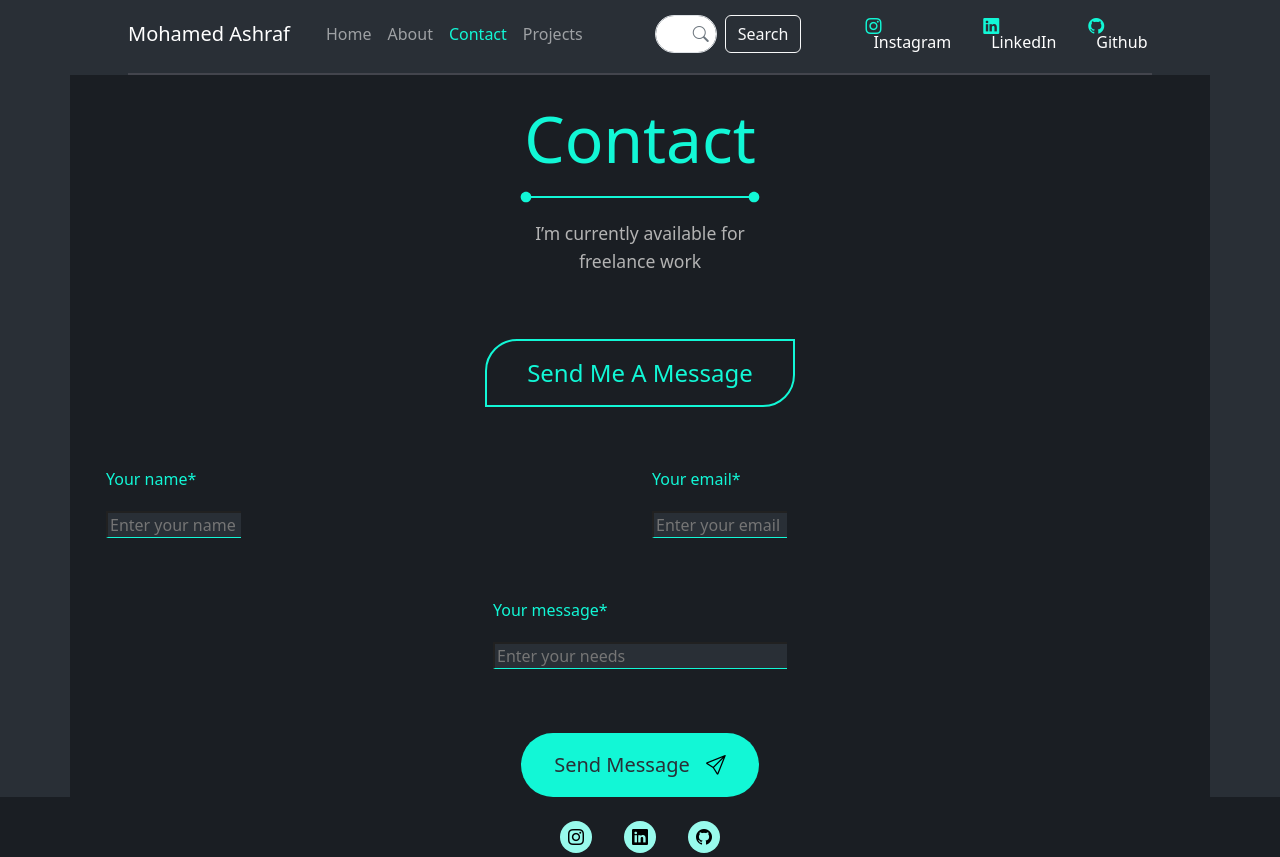
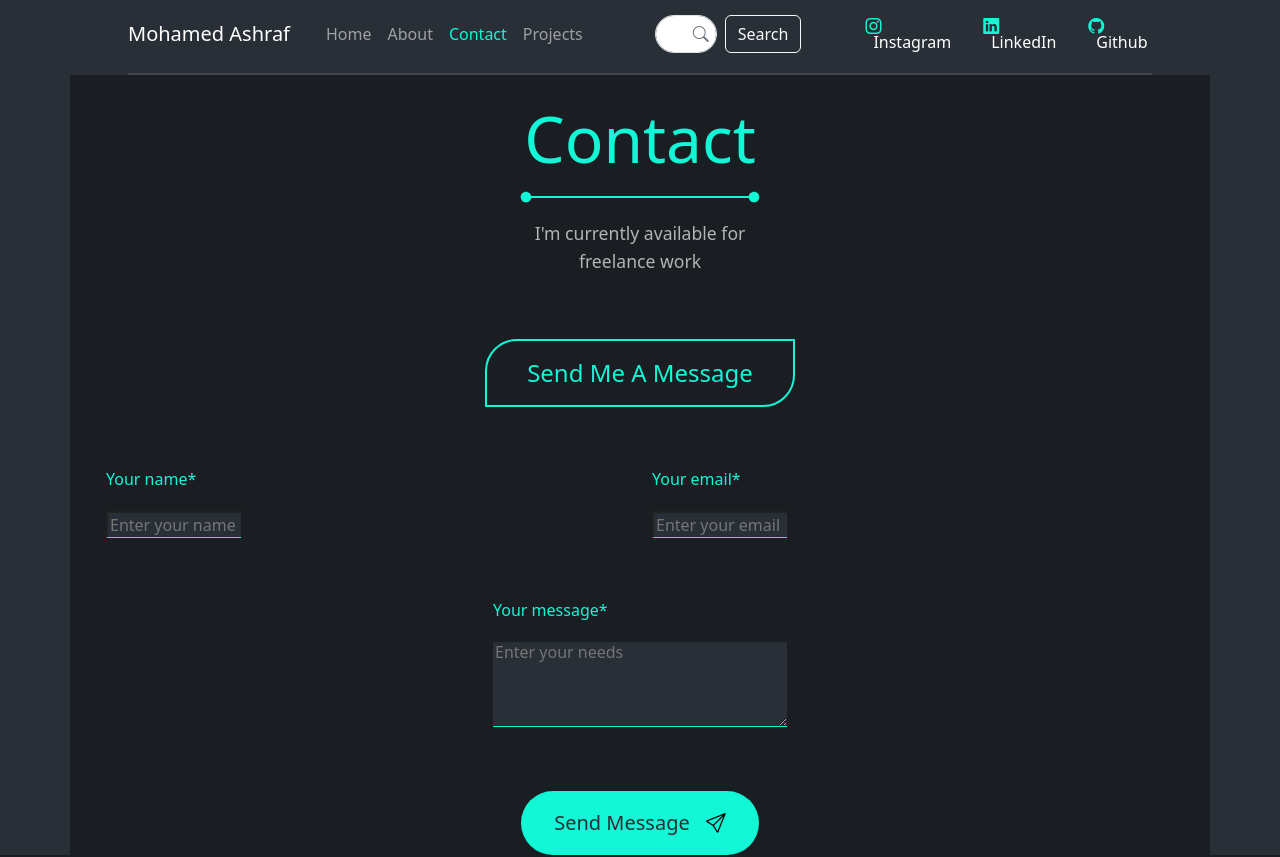
Before and after one commit to mhmd-ashrf-saad/Portfolio, an Angular app: page /contact in a window 1280 px wide. Shown: the top 857 px of the page. Built offline with nearby package versions, Linux system fonts and the light colour scheme; a web font is replaced by a local one.

Commit message:
form functionality contact page

```diff
--- a/package.json
+++ b/package.json
@@ -18,6 +18,7 @@
     "@angular/router": "^20.0.0",
     "bootstrap": "^5.3.6",
     "bootstrap-icons": "^1.13.1",
+    "emailjs-com": "^3.2.0",
     "rxjs": "~7.8.0",
     "tslib": "^2.3.0",
     "zone.js": "~0.15.0"
--- a/src/app/contact/contact.css
+++ b/src/app/contact/contact.css
@@ -127,3 +127,12 @@
 label{
   color:var(--active);
 }
+textarea {
+  background-color: var(--primary);
+  color: white;
+  border-bottom: 0.063rem solid var(--active);
+  border-right: none;
+  border-left: none;
+  border-top: none;
+
+}
--- a/src/app/contact/contact.html
+++ b/src/app/contact/contact.html
@@ -8,10 +8,10 @@
         fill="#12F7D6" />
     </svg>
     </div>
-        <p>I’m currently available for<br> freelance work</p>
+    <p>I'm currently available for<br> freelance work</p>
+  </div>
 
-    </div>
-    <form action="">
+  <form (ngSubmit)="onSubmit()" #contactForm="ngForm">
     <div class="content">
       <div class="title">
         <span>Send me a message</span>
@@ -20,19 +20,43 @@
         <div class="personal-information">
           <div class="input-field">
             <label for="name">Your name*</label>
-                        <input type="text" name="name" placeholder="Enter your name">
+            <input
+              type="text"
+              name="name"
+              id="name"
+              placeholder="Enter your name"
+              [(ngModel)]="formData.name"
+              required>
           </div>
           <div class="input-field">
             <label for="email">Your email*</label>
-                        <input type="text" name="email" placeholder="Enter your email">
+            <input
+              type="email"
+              name="email"
+              id="email"
+              placeholder="Enter your email"
+              [(ngModel)]="formData.email"
+              required>
           </div>
         </div>
         <div class="message input-field">
           <label for="message">Your message*</label>
-                    <input type="text" name="message" placeholder="Enter your needs" id="message">
+          <textarea
+            name="message"
+            id="message"
+            placeholder="Enter your needs"
+            [(ngModel)]="formData.message"
+            rows="5"
+            required></textarea>
         </div>
       </div>
     </div>
-        <button type="button" class="btn">Send Message<i class="bi bi-send"></i></button>
+    <button
+      type="submit"
+      class="btn"
+      [disabled]="isSubmitting">
+      {{isSubmitting ? 'Sending...' : 'Send Message'}}
+      <i class="bi bi-send"></i>
+    </button>
   </form>
 </div>
--- a/src/app/contact/contact.ts
+++ b/src/app/contact/contact.ts
@@ -1,11 +1,71 @@
 import { Component } from '@angular/core';
+import emailjs from 'emailjs-com';
+import { FormsModule } from '@angular/forms';
 
 @Component({
   selector: 'app-contact',
-  imports: [],
+  imports: [FormsModule],
   templateUrl: './contact.html',
   styleUrl: './contact.css'
 })
 export class Contact {
   title = 'Contact';
+  formData = {
+    name: '',
+    email: '',
+    message: ''
+  };
+
+  // Loading state
+  isSubmitting = false;
+
+  constructor() {
+    // Initialize EmailJS with your User ID
+    emailjs.init("2Kc4YOe-owfZOqIM4"); //  User ID --> pubilc key on email js
+  }
+
+  onSubmit() {
+    // Validate form
+    if (!this.formData.name || !this.formData.email || !this.formData.message) {
+      alert('Please fill in all required fields');
+      return;
+    }
+
+    this.isSubmitting = true;
+
+    // EmailJS service configuration
+    const serviceID = 'service_qjs9qm5'; // Replace with your Service ID
+    const templateID = 'template_1e4zrib'; // Replace with your Template ID
+
+    // Template parameters
+    const templateParams = {
+      from_name: this.formData.name,
+      from_email: this.formData.email,
+      message: this.formData.message,
+      to_email: 'mhmd.ashrf.saad@gmail.com'
+    };
+
+    // Send email
+    emailjs.send(serviceID, templateID, templateParams)
+      .then((response) => {
+        console.log('SUCCESS!', response.status, response.text);
+        alert('Message sent successfully!');
+        this.resetForm();
+      })
+      .catch((error) => {
+        console.error('FAILED...', error);
+        alert('Failed to send message. Please try again.');
+      })
+      .finally(() => {
+        this.isSubmitting = false;
+      });
+  }
+
+  resetForm() {
+    this.formData = {
+      name: '',
+      email: '',
+      message: ''
+    };
+  }
 }
```
Also changed, not shown: 1 other file (tests, documents, lock files or other folders). Lines whose indentation alone changed are shown as unchanged.
